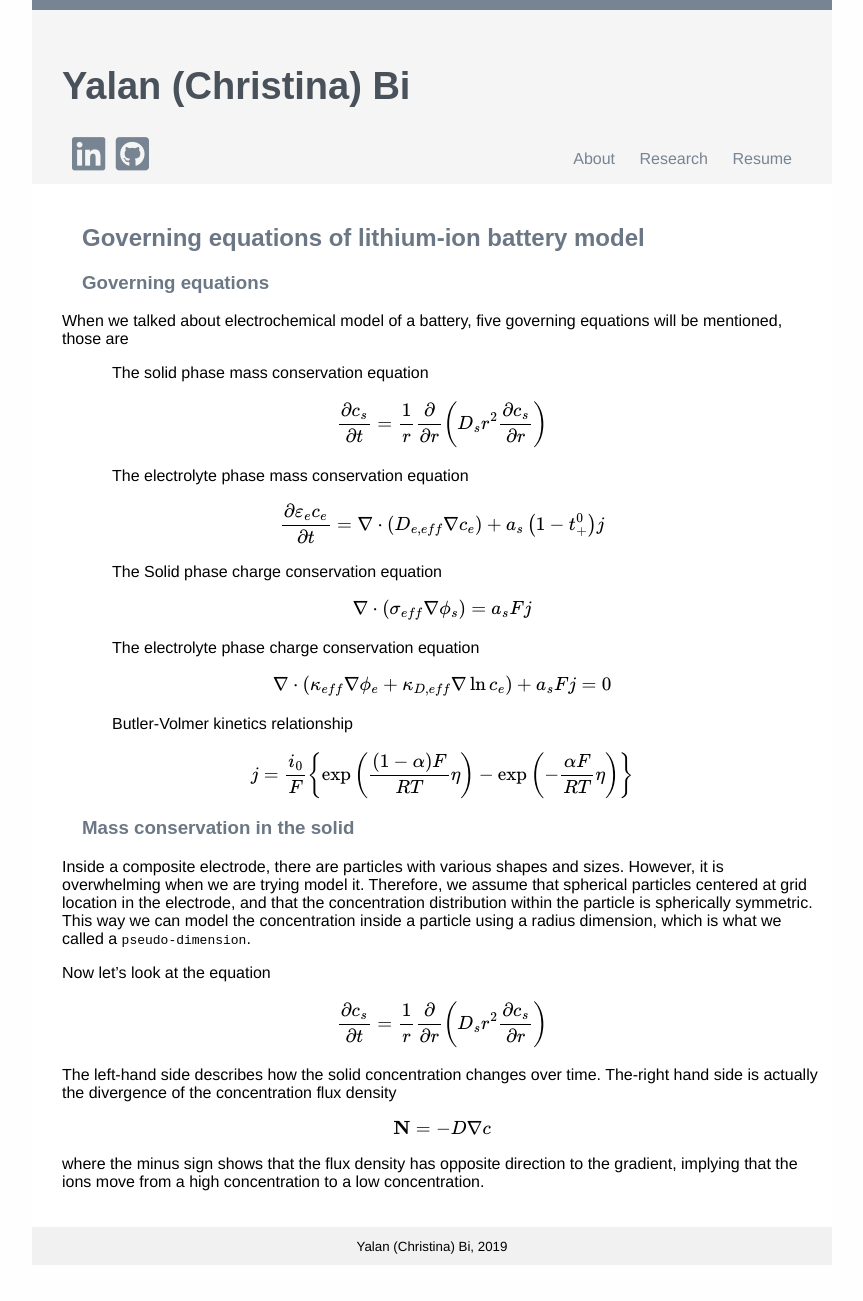
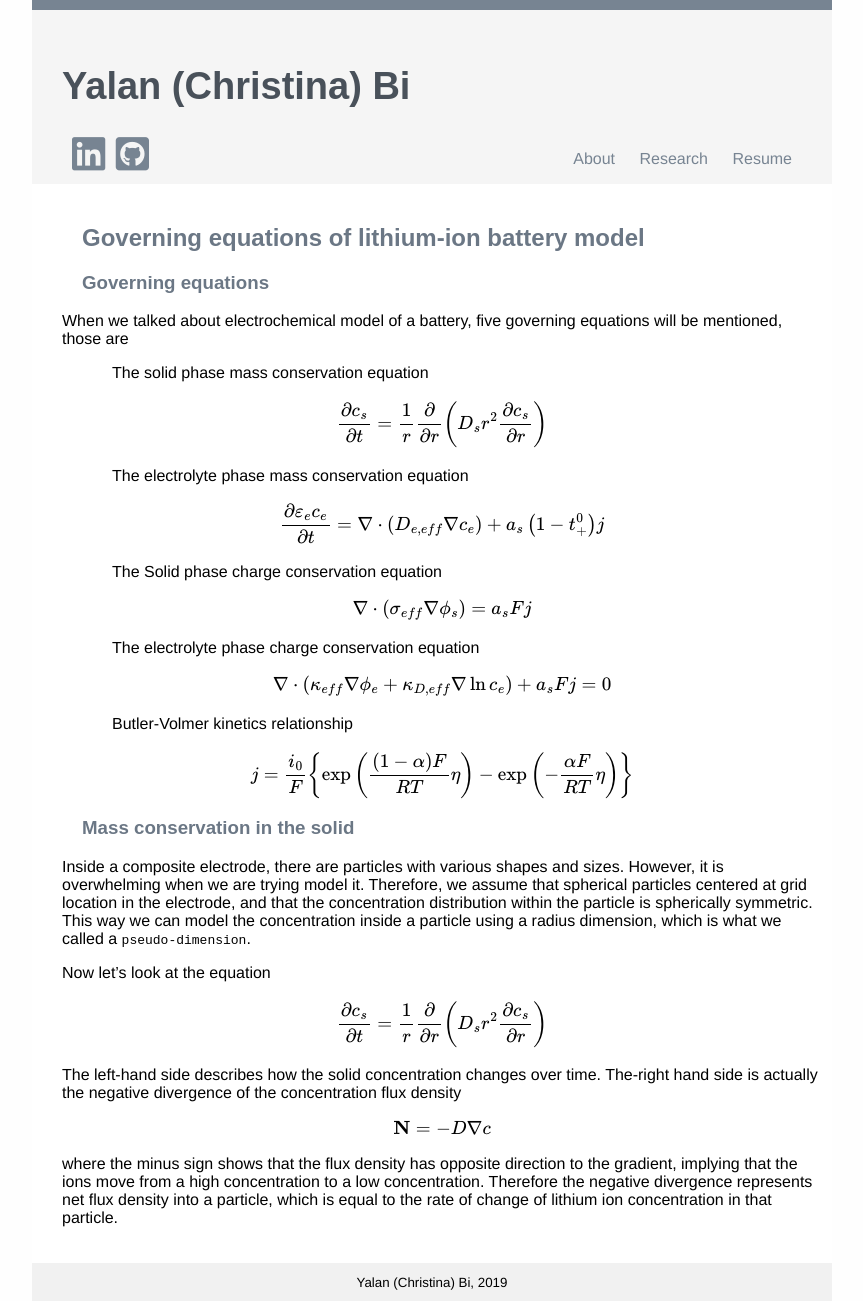
Before and after one commit to Christinabi/Christinabi.github.io, a Jekyll site: the page built from governingEquation_Explained.md, in a window 1280 px wide. Shown: the whole page, without its empty margins (208-1071 px from the left). Built offline with Jekyll 4.4.1, drawn with Linux system fonts in a browser that asks for light colours; nearby versions of some CDN libraries; formulas are drawn with MathJax 3; our own code applies the rules of GitHub Pages for plain Markdown files; before the commit the page ends 1265 px from its top, so only the background shows below that.

Commit message:
Update governingEquation_Explained.md

```diff
--- a/governingEquation_Explained.md
+++ b/governingEquation_Explained.md
@@ -42,8 +42,8 @@ Now let's look at the equation
 
 $$\frac{\partial c_s}{\partial t}=\frac{1}{r} \frac{\partial}{\partial r} \left( D_sr^2 \frac{\partial c_s}{\partial r}\right)$$
 
-The left-hand side describes how the solid concentration changes over time. The-right hand side is actually the divergence of the concentration flux density
+The left-hand side describes how the solid concentration changes over time. The-right hand side is actually the negative divergence of the concentration flux density
 
 $$\mathbf{N}=-D\nabla c$$
 
-where the minus sign shows that the flux density has opposite direction to the gradient, implying that the ions move from a high concentration to a low concentration.
+where the minus sign shows that the flux density has opposite direction to the gradient, implying that the ions move from a high concentration to a low concentration. Therefore the negative divergence represents net flux density into a particle, which is equal to the rate of change of lithium ion concentration in that particle.
```
